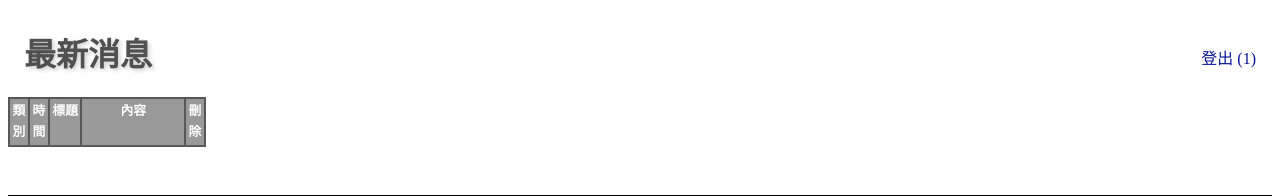
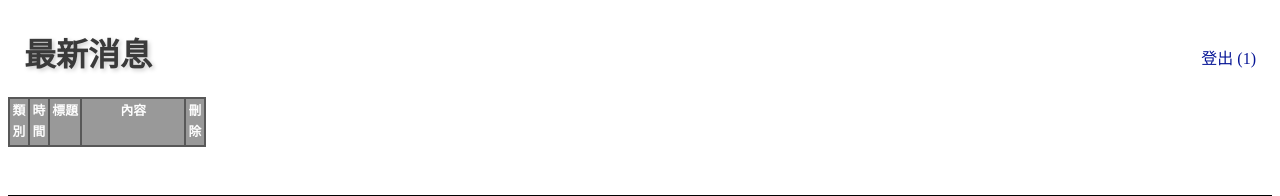
Before and after one commit to johnny031/taiict_backend, a Flask app: page /news-list in a window 1280 px wide. Shown: the top 196 px of the page. Run offline with Flask 2, Linux system fonts and the light colour scheme; a user stored in the database is signed in; data that the repository does not hold is empty.

Commit message:
adjust news title color

```diff
--- a/static/news.css
+++ b/static/news.css
@@ -78,7 +78,7 @@ h4 {
   margin: 0 1em;
 }
 h1 {
-  color: rgb(80, 80, 80);
+  color: rgb(58, 58, 58);
   display: inline-block;
   text-shadow: 2px 2px 4px rgb(204, 204, 204);
 }
```
